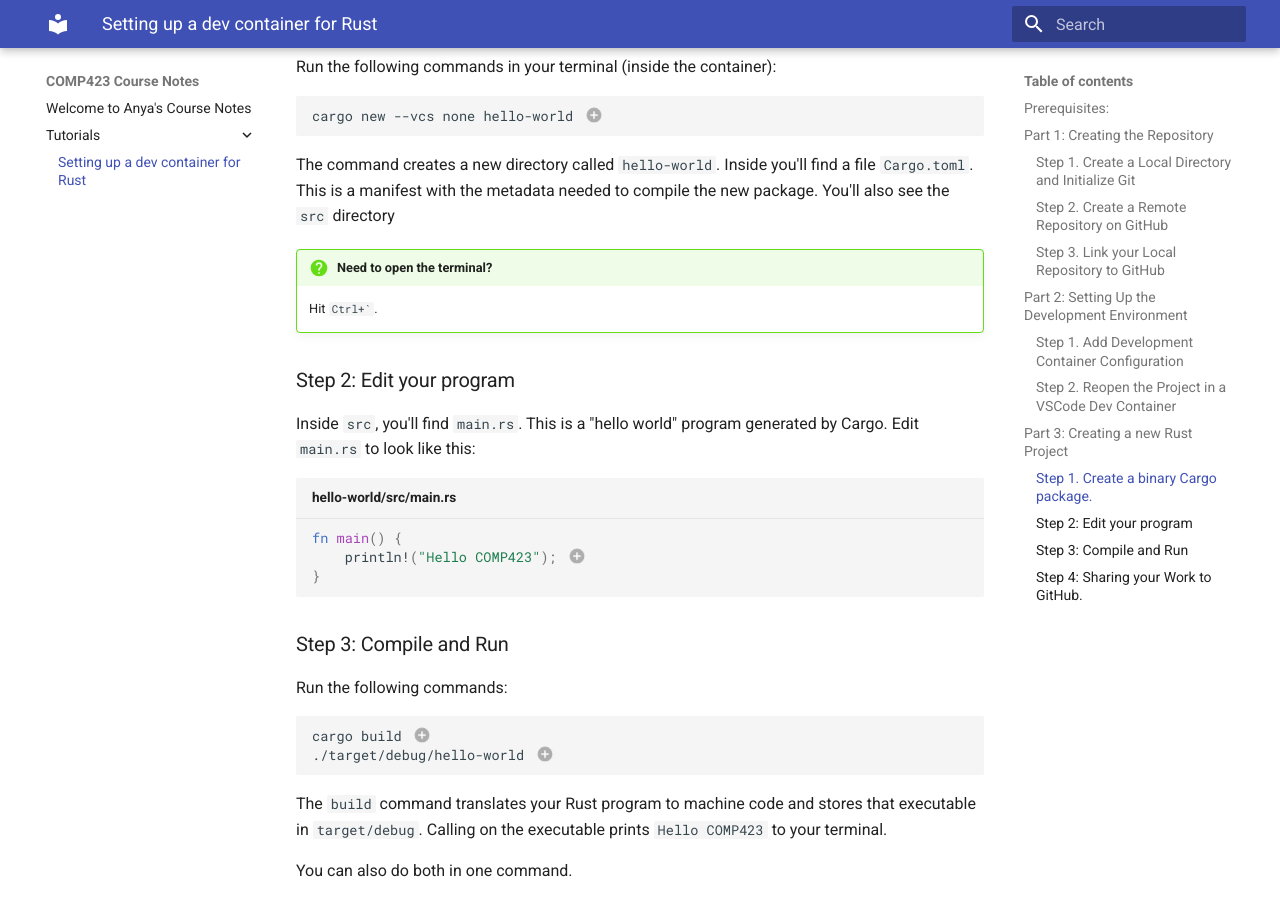
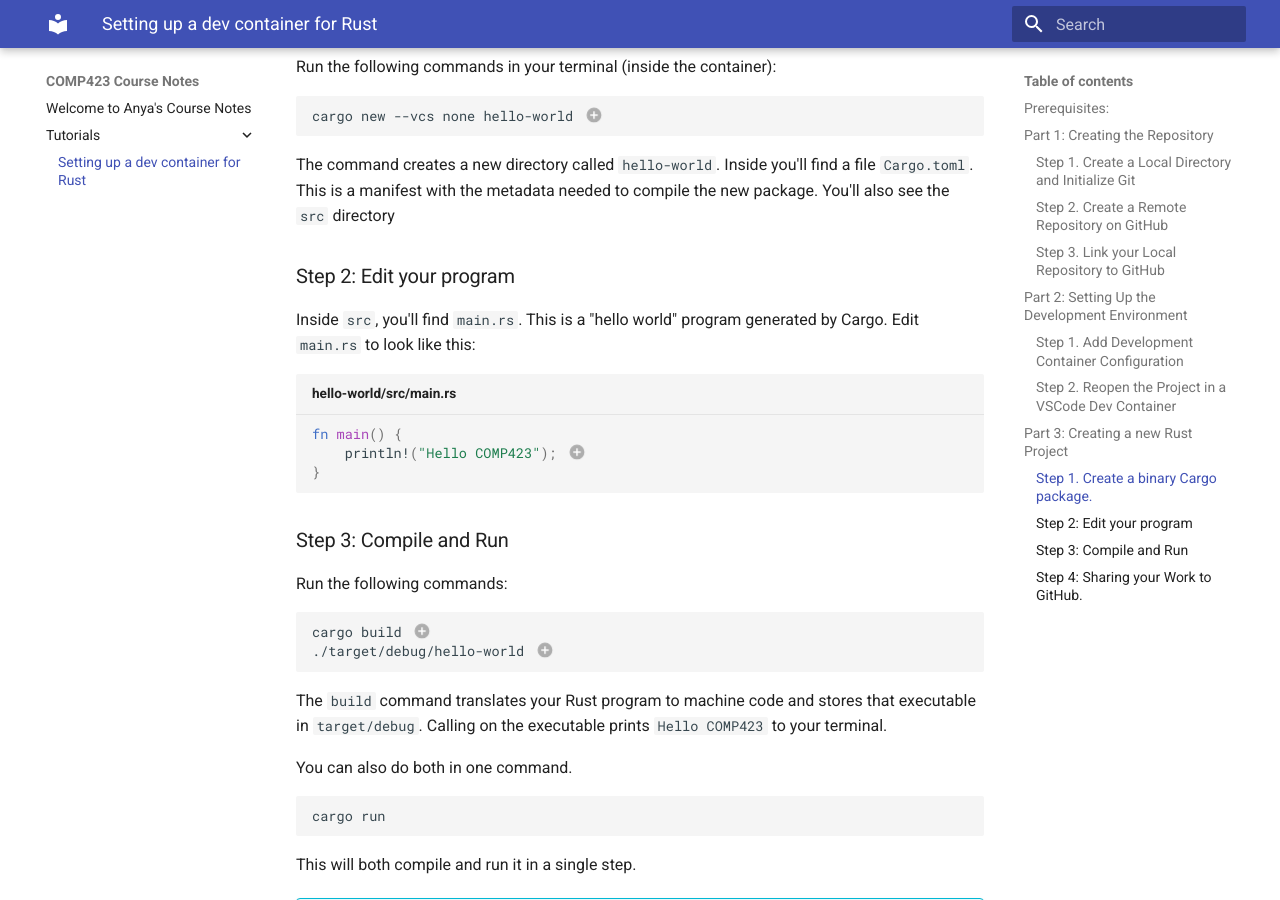
Before and after one commit to v-anya/comp423-course-notes, an MkDocs documentation site: the page built from docs/tutorials/rust-setup.md, in a window 1280 px wide and 900 px high, scrolled down 3067 px. Built offline with MkDocs 1.6.1 and Material for MkDocs 9.7.7, drawn with Linux system fonts in a browser that asks for light colours.

Commit message:
Removed redundant note

```diff
--- a/docs/tutorials/rust-setup.md
+++ b/docs/tutorials/rust-setup.md
@@ -109,9 +109,7 @@
 
 The command creates a new directory called `hello-world`. Inside you'll find a file `Cargo.toml`. This is a manifest with the metadata needed to compile the new package.
 You'll also see the `src` directory
-!!! question  "Need to open the terminal?"
 
-    Hit ``Ctrl+` ``.
 ### Step 2: Edit your program
 Inside `src`, you'll find `main.rs`. This is a "hello world" program generated by Cargo.
 Edit `main.rs` to look like this:
```
